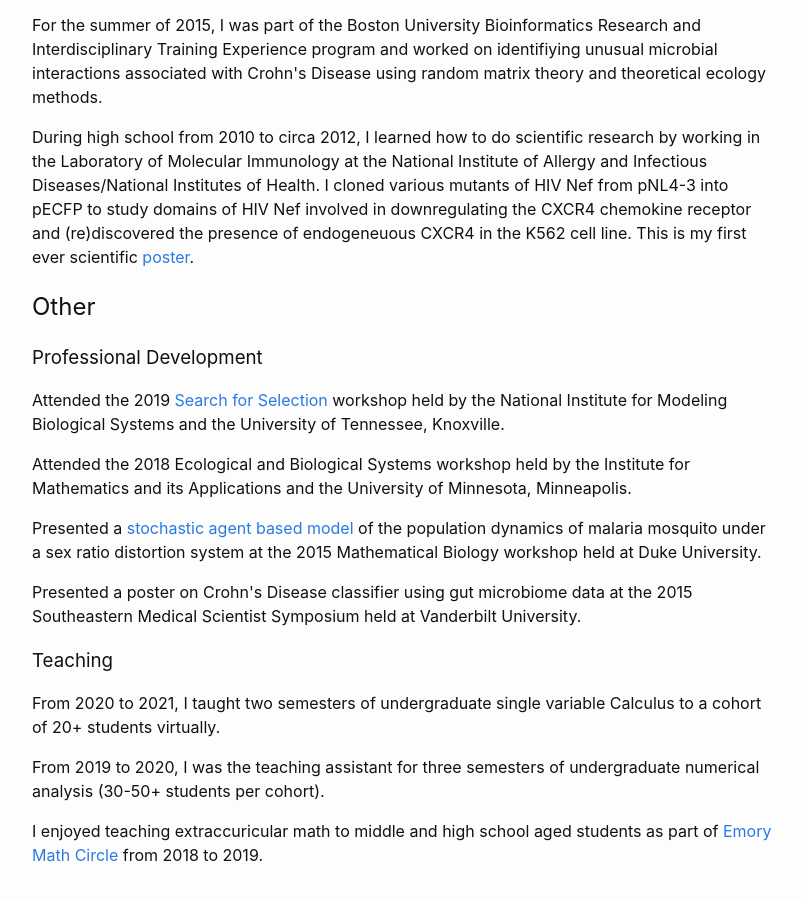
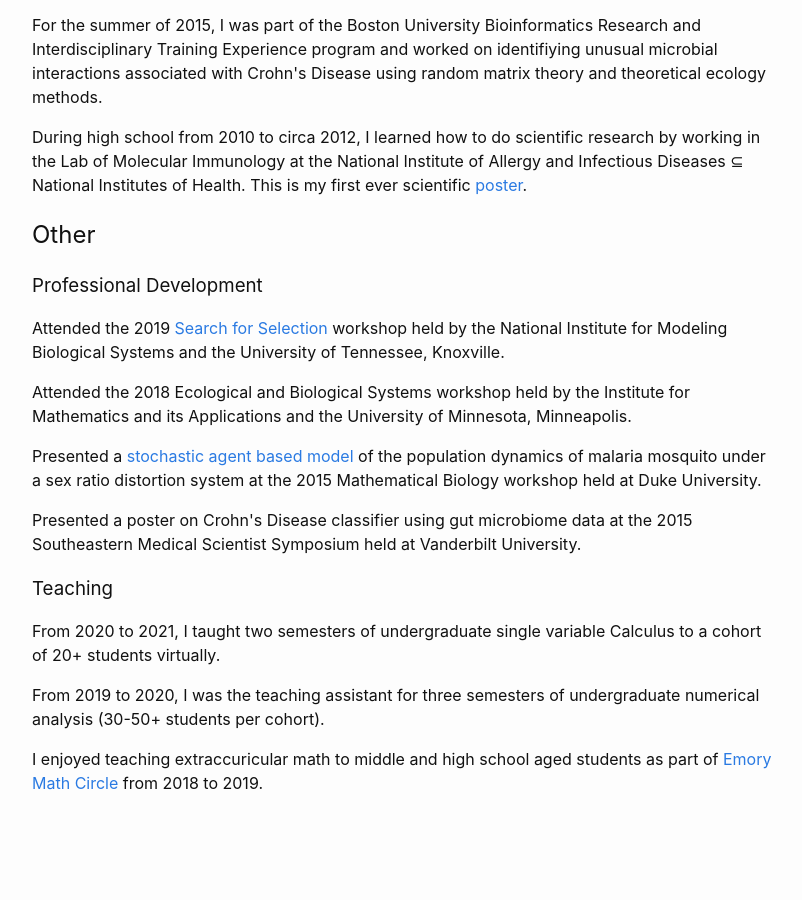
Before and after one commit to xgao32/xgao32.github.io, a plain HTML site: page index.html in a window 1280 px wide. Shown: the part 1145-2045 px from the top of the page, without its empty margins (238-1040 px from the left). After the commit the page ends 1993 px from the top, so only its background shows below. Drawn offline with Linux system fonts and the light colour scheme.

Commit message:
removed line

```diff
--- a/index.html
+++ b/index.html
@@ -648,7 +648,7 @@ width: calc(100% - (30px / 2));
 
       <p>For the summer of 2015, I was part of the Boston University Bioinformatics Research and Interdisciplinary Training Experience program and worked on identifiying unusual microbial interactions associated with Crohn's Disease using random matrix theory and theoretical ecology methods. </p>
 
-        <p> During high school from 2010 to circa 2012, I learned how to do scientific research by working in the Laboratory of Molecular Immunology at the National Institute of Allergy and Infectious Diseases/National Institutes of Health. I cloned various mutants of HIV Nef from pNL4-3 into pECFP to study domains of HIV Nef involved in downregulating the CXCR4 chemokine receptor and (re)discovered the presence of endogeneuous CXCR4 in the K562 cell line. This is my first ever scientific <a href = images/isef poster 2011.pdf> poster</a>. </p>
+        <p> During high school from 2010 to circa 2012, I learned how to do scientific research by working in the Lab of Molecular Immunology at the National Institute of Allergy and Infectious Diseases <span>&#8838;</span> National Institutes of Health. <!--I cloned various mutants of HIV Nef from pNL4-3 into pECFP to study domains of HIV Nef involved in downregulating the CXCR4 chemokine receptor and (re)discovered the presence of endogeneuous CXCR4 in the K562 cell line.--> This is my first ever scientific <a href = images/isef poster 2011.pdf> poster</a>. </p>
 
     <h2>Other<span style="font-size:medium"> </span></h2>
 
```
